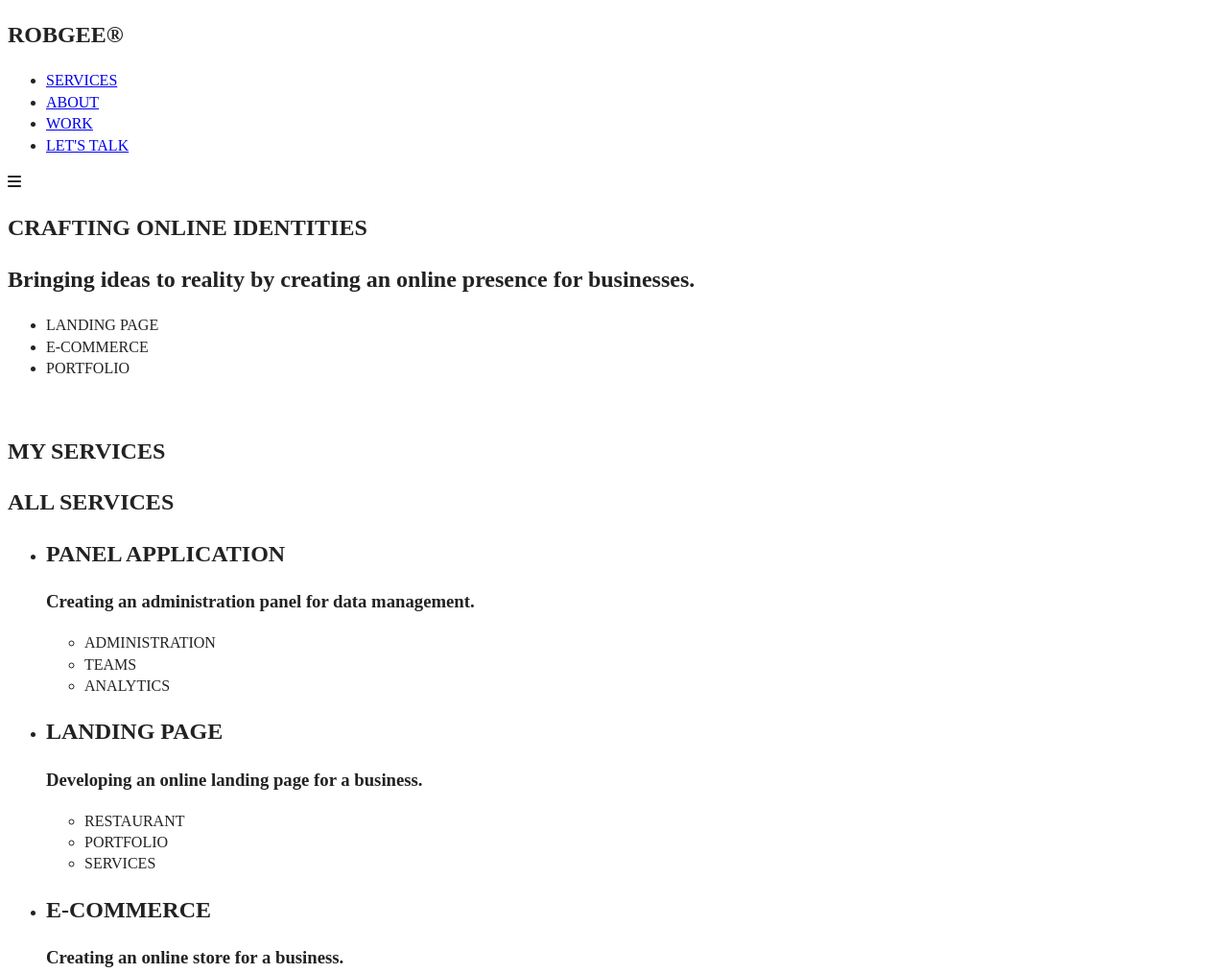
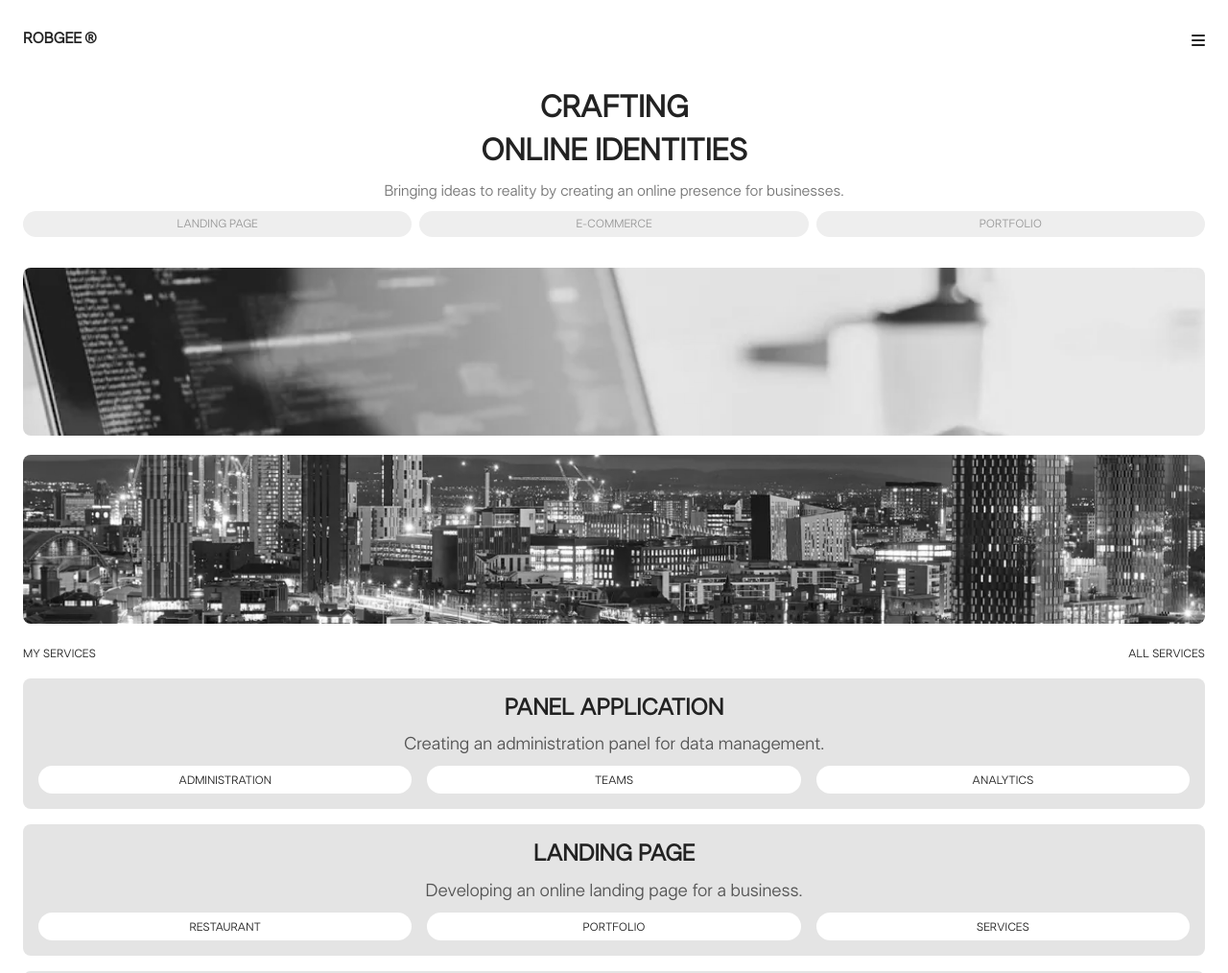
Before and after one commit to robertgouveia/portfolio, a website built with webpack: page index.html in a window 1280 px wide. Shown: the top 1014 px of the page at 96% size. Built offline with nearby package versions, Linux system fonts and the light colour scheme.

Commit message:
Added CSS

```diff
--- a/css/style.css
+++ b/css/style.css
@@ -11,10 +11,48 @@
    Base styles: opinionated defaults
    ========================================================================== */
 
+@font-face {
+  font-family: "LTSuperior-Regular";
+  src: local("LTSuperior-Regular"), url("./fonts/LTSuperior-Regular.otf");
+}
+
+@font-face {
+  font-family: "LTSuperior-Medium";
+  src: local("LTSuperior-Medium"), url("./fonts/LTSuperior-Medium.otf");
+}
+
+@font-face {
+  font-family: "LTSuperior-Semibold";
+  src: local("LTSuperior-Semibold"), url("./fonts/LTSuperior-Semibold.otf");
+}
+
+@font-face {
+  font-family: "LTSuperior-Bold";
+  src: local("LTSuperior-Bold"), url("./fonts/LTSuperior-Bold.otf");
+}
+
+* {
+  box-sizing: border-box;
+  padding: 0;
+  margin: 0;
+  width: 100%;
+}
+
 html {
   color: #222;
   font-size: 1em;
   line-height: 1.4;
+  font-family: "LTSuperior-Regular", monospace;
+  text-align: center;
+}
+
+body {
+  width: 100%;
+  padding: 24px 24px 0 24px;
+  display: flex;
+  flex-direction: column;
+  gap: 32px;
+  margin-bottom: 32px;
 }
 
 /*
@@ -167,7 +205,7 @@ textarea {
    Modify as content requires.
    ========================================================================== */
 
-@media only screen and (min-width: 35em) {
+@media only screen and (min-width: 45em) {
   /* Style adjustments for viewports that meet the condition */
 }
 
@@ -244,3 +282,213 @@ textarea {
     page-break-after: avoid;
   }
 }
+
+header {
+  width: 100%;
+}
+
+nav {
+  width: 100%;
+  height: 36px;
+  display: flex;
+  justify-content: space-between;
+  align-items: center;
+}
+
+nav ul {
+  display: none;
+}
+
+nav h1 {
+  width: fit-content;
+  text-align: start;
+  font-size: 16px;
+  position: relative;
+}
+
+nav h1 span {
+  font-size: 16px;
+  position: absolute;
+  top: 0;
+  left: 105%;
+}
+
+nav i {
+  text-align: end;
+}
+
+ul {
+  list-style: none;
+}
+
+a {
+  text-decoration: none;
+  color: #222222;
+}
+
+.hero {
+  display: flex;
+  flex-direction: column;
+  gap: 8px;
+}
+
+.hero h1 {
+  font-size: 32px;
+  font-weight: 800;
+}
+
+.hero div {
+  display: flex;
+  flex-direction: column;
+  justify-content: center;
+  align-items: center;
+  gap: 8px;
+}
+
+.hero div h2 {
+  font-size: 16px;
+  color: #777777;
+  font-weight: 400;
+}
+
+.hero div ul {
+  display: flex;
+  justify-content: space-around;
+  align-items: center;
+  width: 100%;
+  gap: 8px;
+}
+
+.hero div ul li {
+  padding: 6px 8px 4px 8px;
+  white-space: nowrap;
+  font-size: 12px;
+  color: #999999;
+  background-color: #EEEEEE;
+  border-radius: 50px;
+}
+
+main {
+  display: flex;
+  flex-direction: column;
+  gap: 24px;
+}
+
+main .images {
+  display: flex;
+  flex-direction: column;
+  gap: 20px;
+  height: 371px;
+}
+
+main .images .img {
+  border-radius: 8px;
+  filter: saturate(0);
+  width: 100%;
+  height: 100%;
+  background-size: 100%;
+  background-position: center center;
+}
+
+main .images .img:first-child{
+  background-image: url("./../img/laptop.jpg");
+}
+
+main .images .img:last-child{
+  background-image: url("./../img/manchester.jpg");
+}
+
+main .services-container {
+  display: flex;
+  flex-direction: column;
+  gap: 16px;
+}
+
+main .services-container header {
+  display: flex;
+  justify-content: space-between;
+  align-items: center;
+}
+
+main .services-container header h1:first-child{
+  text-align: start;
+}
+
+main .services-container header h1:last-child{
+  text-align: end;
+}
+
+main .services-container header h1 {
+  font-size: 12px;
+  font-weight: 400;
+}
+
+main .services-container .services {
+  display: flex;
+  flex-direction: column;
+  gap: 16px;
+}
+
+main .services-container .services .service {
+  width: 100%;
+  display: flex;
+  flex-direction: column;
+  justify-content: center;
+  align-items: center;
+  background: rgba(17, 17, 17, 0.11);
+  border-radius: 8px;
+  padding: 16px;
+  gap: 8px;
+}
+
+main .services-container .services .service h3 {
+  font-weight: 400;
+  color: #555555;
+}
+
+main .services-container .services .service ul {
+  display: flex;
+  gap: 16px;
+}
+
+main .services-container .services .service ul li {
+  background: white;
+  border-radius: 50px;
+  font-size: 12px;
+  padding: 8px 8px 4px 8px;
+  white-space: nowrap;
+}
+
+.CTA {
+  width: 100%;
+  background: #222222;
+  border-radius: 8px;
+  display: flex;
+  flex-direction: column;
+  justify-content: center;
+  align-items: center;
+  padding: 16px;
+  gap: 8px;
+}
+
+.CTA h1 {
+  font-size: 32px;
+  color: white;
+}
+
+.CTA h2 {
+  font-size: 16px;
+  color: #dddddd;
+}
+
+.CTA a {
+  width: 100%;
+  background: white;
+  border-radius: 50px;
+  display: flex;
+  justify-content: center;
+  align-items: center;
+  padding: 8px 8px 2px 8px;
+  font-weight: 800;
+  font-size: 16px;
+}
--- a/index.html
+++ b/index.html
@@ -15,7 +15,7 @@
 <body>
   <header>
     <nav>
-      <h1>ROBGEE®</h1>
+      <h1>ROBGEE<span>®</span></h1>
       <ul>
         <li><a href="#">SERVICES</a></li>
         <li><a href="#">ABOUT</a></li>
@@ -25,8 +25,8 @@
       <i class="fa-solid fa-bars"></i>
     </nav>
   </header>
-  <section>
-    <h1>CRAFTING ONLINE IDENTITIES</h1>
+  <section class="hero">
+    <h1>CRAFTING<br>ONLINE IDENTITIES</h1>
     <div>
       <h2>Bringing ideas to reality by creating an online presence for businesses.</h2>
       <ul>
@@ -37,17 +37,17 @@
     </div>
   </section>
   <main>
-    <section>
-      <img src="" alt="">
-      <img src="" alt="">
+    <section class="images">
+      <div class="img"></div>
+      <div class="img"></div>
     </section>
-    <section>
+    <section class="services-container">
       <header>
         <h1>MY SERVICES</h1>
         <h1>ALL SERVICES</h1>
       </header>
-      <ul>
-        <li>
+      <ul class="services">
+        <li class="service">
           <h2>PANEL APPLICATION</h2>
           <h3>Creating an administration panel for data management.</h3>
           <ul>
@@ -57,7 +57,7 @@
           </ul>
         </li>
 
-        <li>
+        <li class="service">
           <h2>LANDING PAGE</h2>
           <h3>Developing an online landing page for a business.</h3>
           <ul>
@@ -67,7 +67,7 @@
           </ul>
         </li>
 
-        <li>
+        <li class="service">
           <h2>E-COMMERCE</h2>
           <h3>Creating an online store for a business.</h3>
           <ul>
@@ -77,7 +77,7 @@
           </ul>
         </li>
 
-        <li>
+        <li class="service">
           <h2>SERVICE INTEGRATION</h2>
           <h3>Providing an API for various websites.</h3>
           <ul>
@@ -88,7 +88,7 @@
         </li>
       </ul>
     </section>
-    <section>
+    <section class="CTA">
       <h1>LET'S CREATE</h1>
       <h2>Let's develop your dream site.</h2>
       <h2>Personal or business websites just a click away!</h2>
```
Also changed, not shown: css/fonts/LTSuperior-Bold.otf (added), css/fonts/LTSuperior-Medium.otf (added), css/fonts/LTSuperior-Regular.otf (added), css/fonts/LTSuperior-Semibold.otf (added), img/laptop.jpg (added), img/manchester.jpg (added).
